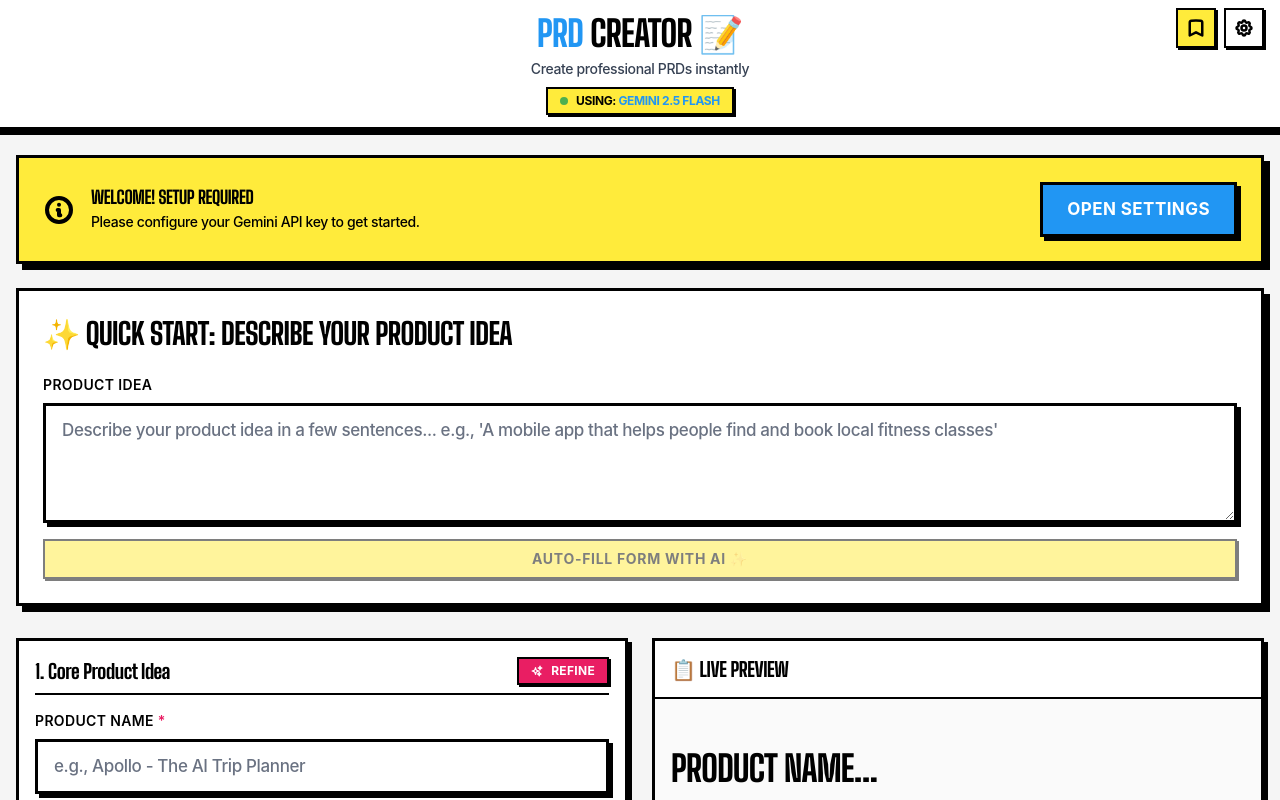
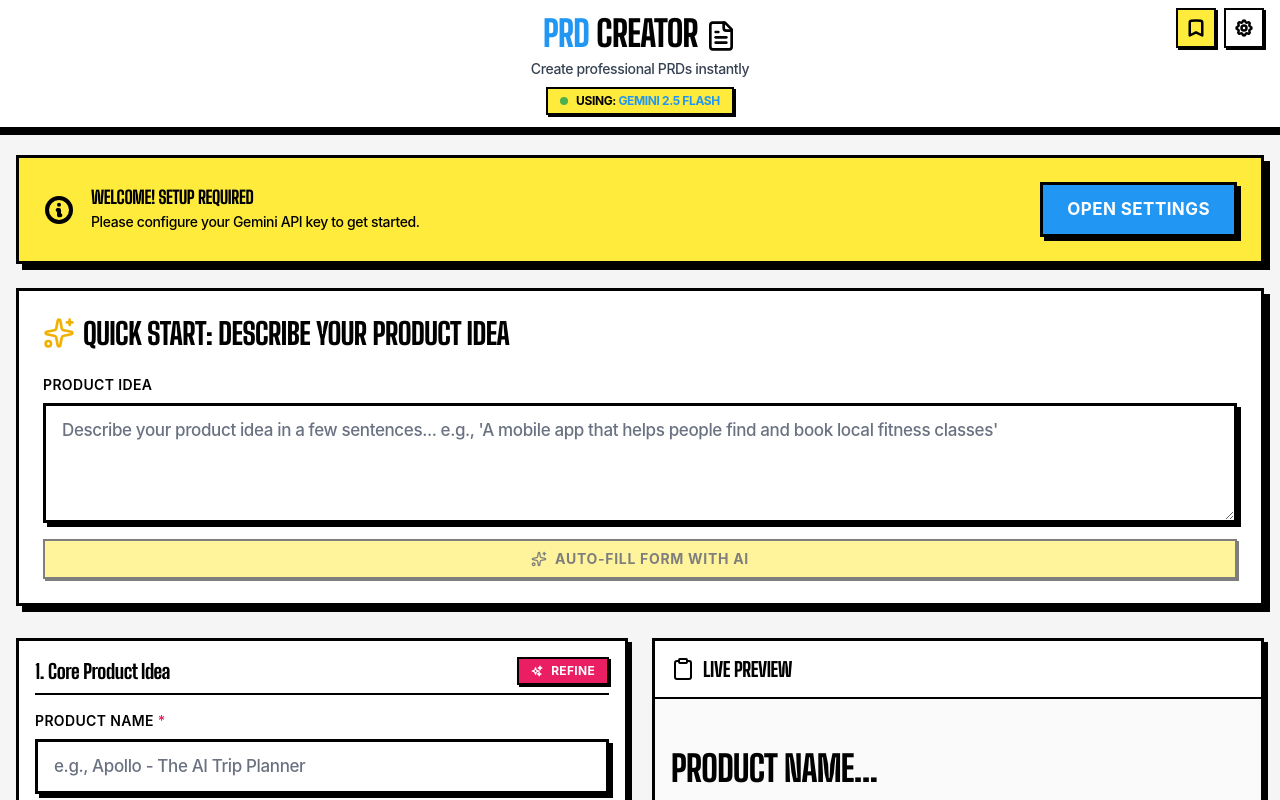
Before and after one commit to AungMyoKyaw/prd-creator, a Next.js app: page / in a window 1280 px wide. Shown: the top 800 px of the page. Built offline with nearby package versions, Linux system fonts and the light colour scheme.

Commit message:
feat: Add lucide-react icons for enhanced UI elements in various components

```diff
--- a/package.json
+++ b/package.json
@@ -21,6 +21,7 @@
     "docx": "^9.2.2",
     "idb": "^8.0.3",
     "jspdf": "^3.0.3",
+    "lucide-react": "^0.544.0",
     "next": "15.5.4",
     "react": "19.1.1",
     "react-dom": "19.1.1",
--- a/src/app/page.tsx
+++ b/src/app/page.tsx
@@ -1,6 +1,7 @@
 'use client';
 
 import React, { useState, FormEvent, useEffect } from 'react';
+import { Sparkles } from 'lucide-react';
 import {
   PrdInput,
   DEFAULT_PRD_INPUT,
@@ -313,7 +314,10 @@ export default function Home() {
                   "'Big Shoulders Display', 'Impact', 'Arial Black', sans-serif"
               }}
             >
-              ✨ QUICK START: DESCRIBE YOUR PRODUCT IDEA
+              <span className="flex items-center gap-2">
+                <Sparkles className="w-8 h-8 text-yellow-500" />
+                QUICK START: DESCRIBE YOUR PRODUCT IDEA
+              </span>
             </h2>
             <div className="space-y-4">
               <TextareaField
@@ -339,7 +343,10 @@ export default function Home() {
                   variant="primary"
                   className="flex-1 min-w-[200px]"
                 >
-                  Auto-fill Form with AI ✨
+                  <span className="flex items-center gap-2">
+                    <Sparkles className="w-4 h-4" />
+                    Auto-fill Form with AI
+                  </span>
                 </Button>
                 {(prdInput.productName || generatedPrd) && (
                   <button
--- a/src/components/header.tsx
+++ b/src/components/header.tsx
@@ -1,3 +1,5 @@
+import { FileText } from 'lucide-react';
+
 interface HeaderProps {
   onSettingsClick: () => void;
   currentModel?: string;
@@ -22,7 +24,8 @@ export function Header({
                 "'Big Shoulders Display', 'Impact', 'Arial Black', sans-serif"
             }}
           >
-            <span className="text-[#2196F3]">PRD</span> CREATOR 📝
+            <span className="text-[#2196F3]">PRD</span> CREATOR{' '}
+            <FileText className="inline w-8 h-8 text-black" />
           </h1>
           <p className="mt-1 max-w-xl mx-auto text-sm text-gray-700 font-medium">
             Create professional PRDs instantly
--- a/src/components/prd-display.tsx
+++ b/src/components/prd-display.tsx
@@ -4,6 +4,7 @@ import { useEffect, useState } from 'react';
 import { MarkdownRenderer } from './markdown-renderer';
 import { saveDraft, StoredDraft } from '@/lib/drafts';
 import { PrdInput } from '@/lib/prd';
+import { Clipboard, CheckCircle } from 'lucide-react';
 
 interface PRDDisplayProps {
   content: string;
@@ -188,7 +189,15 @@ export function PRDDisplay({
               "'Big Shoulders Display', 'Impact', 'Arial Black', sans-serif"
           }}
         >
-          {isLivePreview ? '📋 LIVE PREVIEW' : '✅ GENERATED PRD'}
+          {isLivePreview ? (
+            <span className="flex items-center gap-2">
+              <Clipboard className="w-6 h-6" /> LIVE PREVIEW
+            </span>
+          ) : (
+            <span className="flex items-center gap-2">
+              <CheckCircle className="w-6 h-6" /> GENERATED PRD
+            </span>
+          )}
         </h2>
         {!isLivePreview && (
           <div className="flex items-center space-x-2 flex-wrap gap-2">
--- a/src/components/pwa-install-prompt.tsx
+++ b/src/components/pwa-install-prompt.tsx
@@ -1,6 +1,7 @@
 'use client';
 
 import { useEffect, useState } from 'react';
+import { Smartphone } from 'lucide-react';
 
 interface BeforeInstallPromptEvent extends Event {
   prompt: () => Promise<void>;
@@ -83,7 +84,7 @@ export function PWAInstallPrompt() {
       <div className="bg-gradient-to-r from-indigo-600 to-purple-600 rounded-lg shadow-2xl p-4 border border-indigo-500">
         <div className="flex items-start gap-3">
           <div className="flex-shrink-0 w-12 h-12 bg-white rounded-lg flex items-center justify-center">
-            <span className="text-2xl">📱</span>
+            <Smartphone className="w-8 h-8 text-indigo-600" />
           </div>
           <div className="flex-1 min-w-0">
             <h3 className="text-white font-semibold text-sm mb-1">
```
Also changed, not shown: 1 other file (tests, documents, lock files or other folders).
